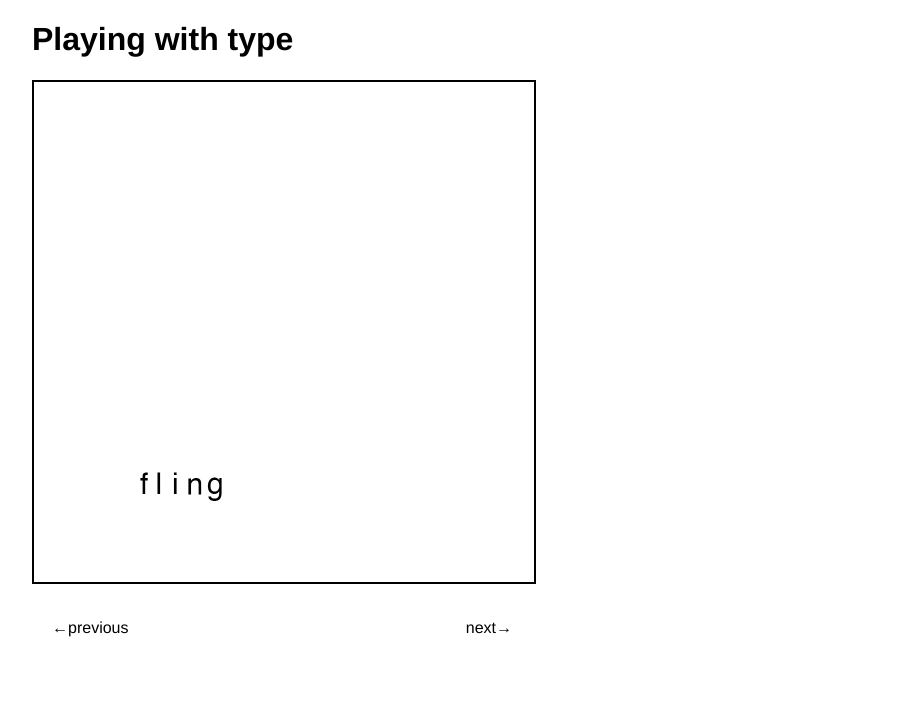
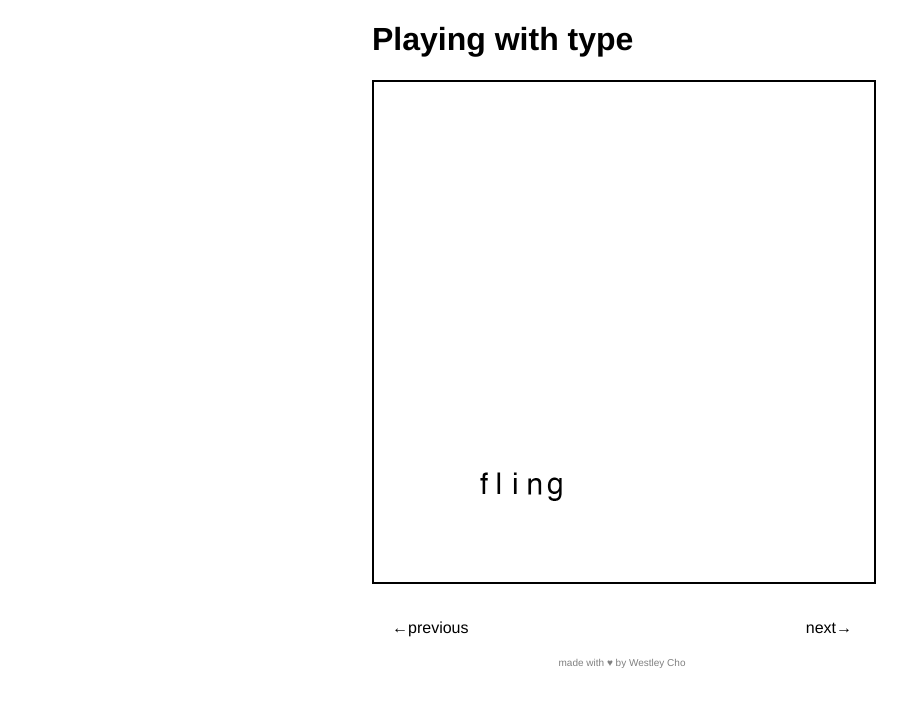
Before and after one commit to westleyc30/playing-with-type, a plain HTML site: page index.html in a window 1280 px wide. Shown: the whole page, without its empty margins (18-925 px from the left). Drawn offline with Linux system fonts and the light colour scheme; a web font is replaced by a local one.

Commit message:
minor padding fixes

```diff
--- a/index.html
+++ b/index.html
@@ -20,6 +20,7 @@
       <div class="button" id="previous">&larr;previous</div>
       <div class="button" id="next">next&rarr;</div>
     </div>
+    <a class="git-link" href="https://github.com/westleyc30/playing-with-type">made with &hearts; by Westley Cho</a>
   </div>
 
   <script src="main.js"></script>
--- a/styles.css
+++ b/styles.css
@@ -5,10 +5,7 @@ html {
 body {
   font-family: 'BioRhyme', 'Franklin Gothic Medium', 'Arial Narrow', Arial,
     sans-serif;
-  display: flex;
-  flex-direction: column;
-  width: 600px;
-  max-width: 100%;
+
   box-sizing: border-box;
   margin: 0;
   padding: 0;
@@ -20,6 +17,7 @@ img {
 }
 figure {
   width: 100%;
+  /* min-height: 60vh; */
   margin: 0;
 }
 .container {
@@ -41,3 +39,14 @@ figure {
   cursor: pointer;
   padding: 20px;
 }
+
+.git-link {
+  /* align-self: flex-end; */
+  text-align: center;
+  text-decoration: none;
+  color: gray;
+  font-size: 10px;
+}
+.git-link:hover {
+  color: black;
+}
```
